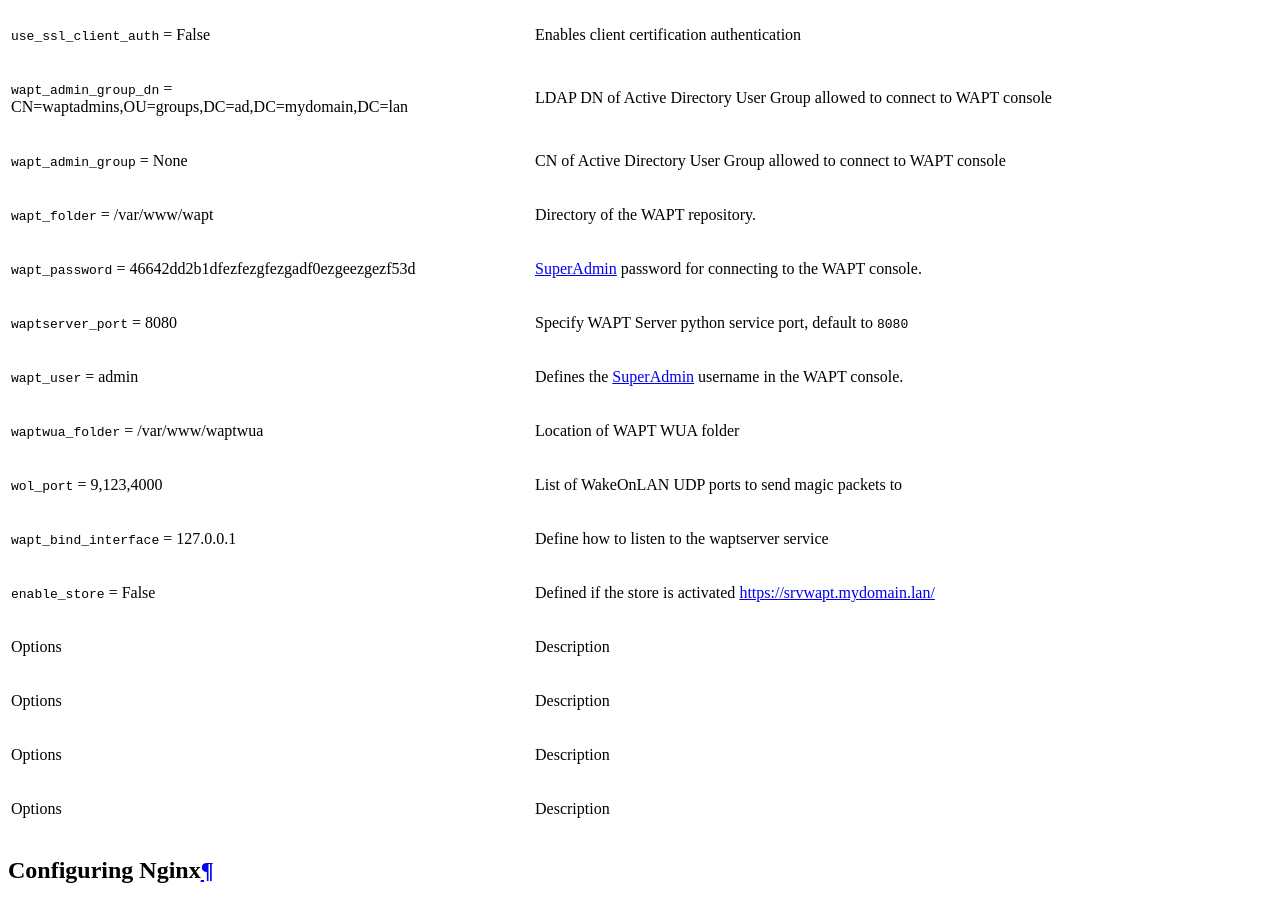
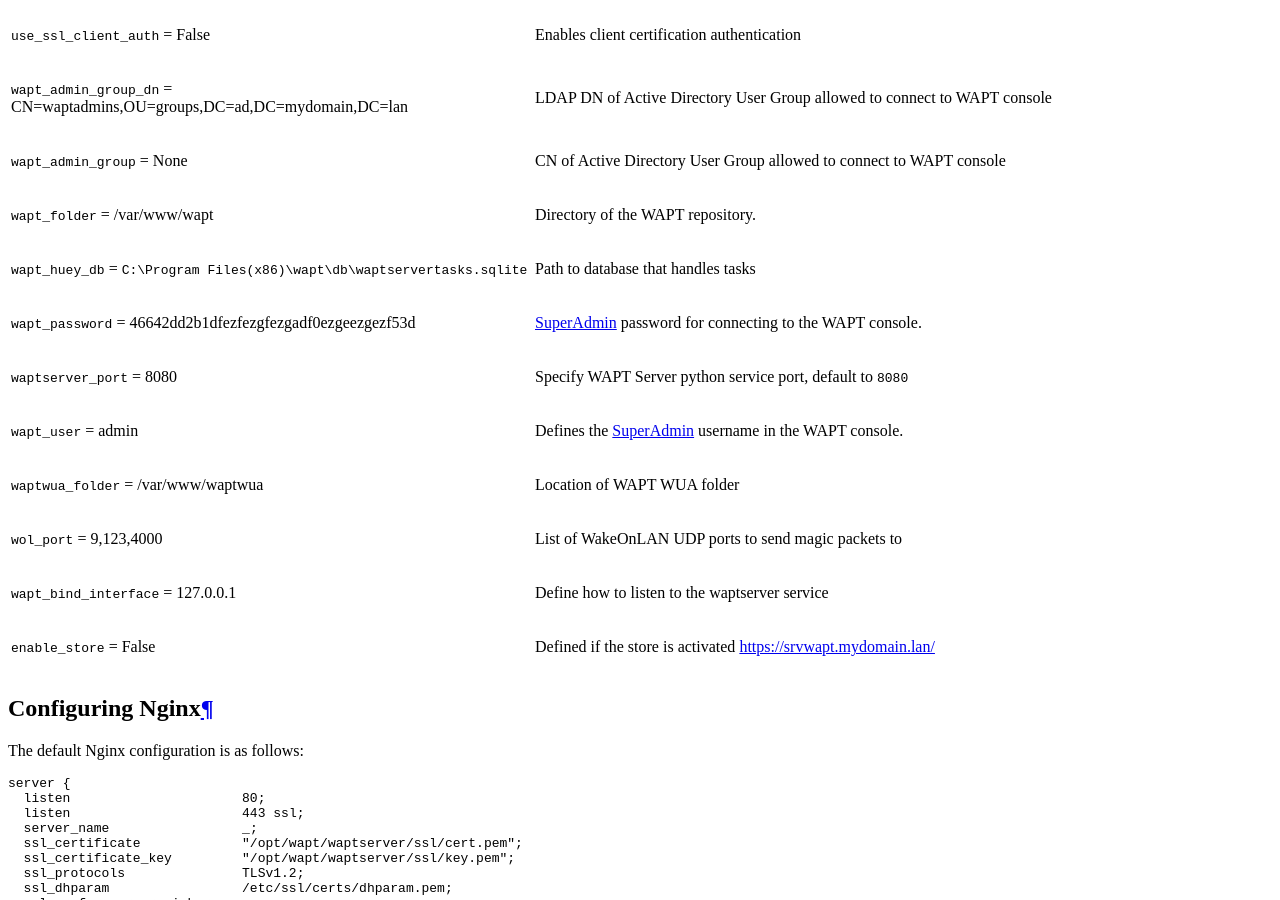
Before and after one commit to tranquilit/WAPT-Documentation, a Sphinx documentation site: the page built from source/wapt-configuration/ini-file/index.rst, in a window 1280 px wide and 900 px high, scrolled down 4014 px. Built offline with Sphinx 7.4.7 and the Read the Docs theme 2.0.0, drawn with Linux system fonts in a browser that asks for light colours.

Commit message:
Doc for dbpath, service_auth_type (agent) and wapt_huey_db (server). Removed unused dbdir in agent config

```diff
--- a/source/wapt-configuration/ini-file/index.rst
+++ b/source/wapt-configuration/ini-file/index.rst
@@ -142,6 +142,8 @@
     - CN of Active Directory User Group allowed to connect to WAPT console
   * - ``wapt_folder`` = /var/www/wapt
     - Directory of the WAPT repository.
+  * - ``wapt_huey_db`` = :file:`C:\\Program Files(x86)\\wapt\\db\\waptservertasks.sqlite`
+    - Path to database that handles tasks
   * - ``wapt_password`` = 46642dd2b1dfezfezgfezgadf0ezgeezgezf53d
     - :term:`SuperAdmin` password for connecting to the WAPT console.
   * - ``waptserver_port`` = 8080
@@ -156,14 +158,6 @@
     - Define how to listen to the waptserver service
   * - ``enable_store`` = False
     - Defined if the store is activated https://srvwapt.mydomain.lan/
-  * - Options
-    - Description
-  * - Options
-    - Description
-  * - Options
-    - Description
-  * - Options
-    - Description
 
 .. _config_nginx:
 
```
Also changed, not shown: source/wapt-configuration/ini-file/wapt-get.ini.rst (+5 -2 lines).
